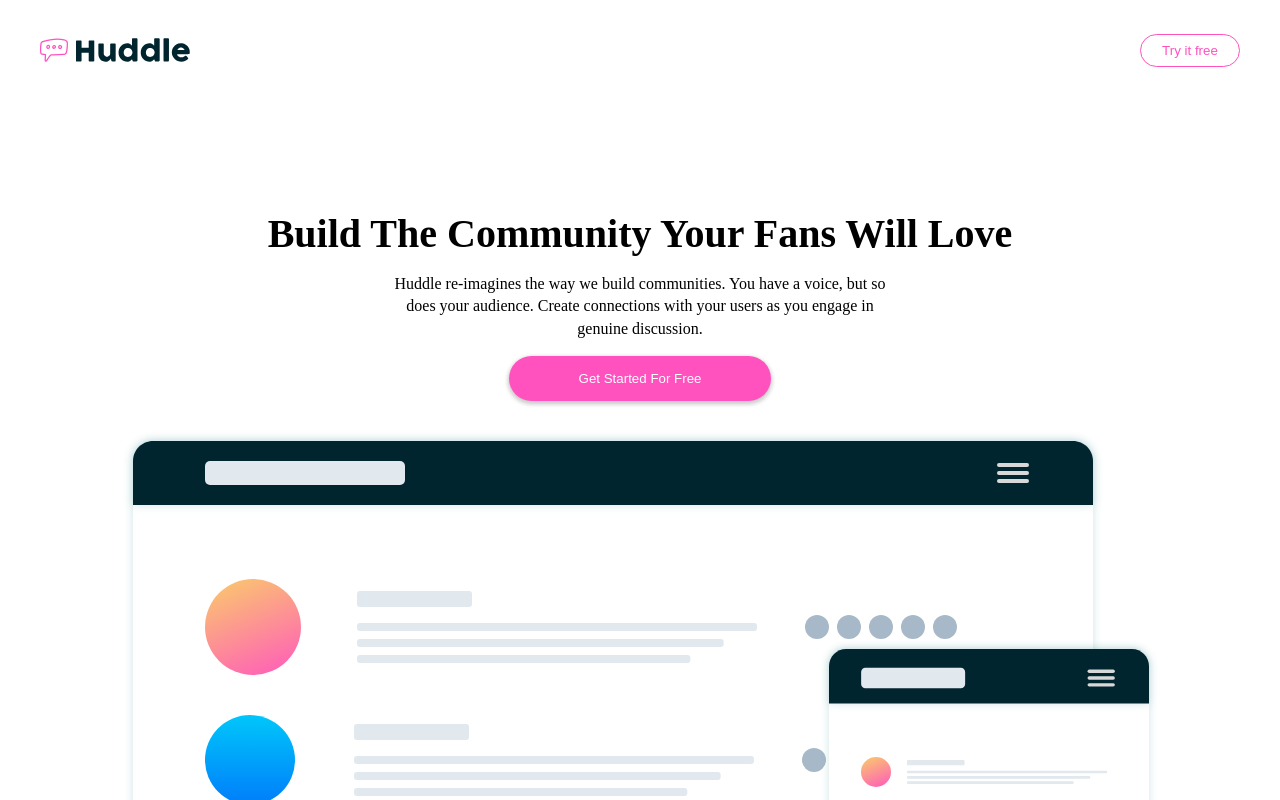
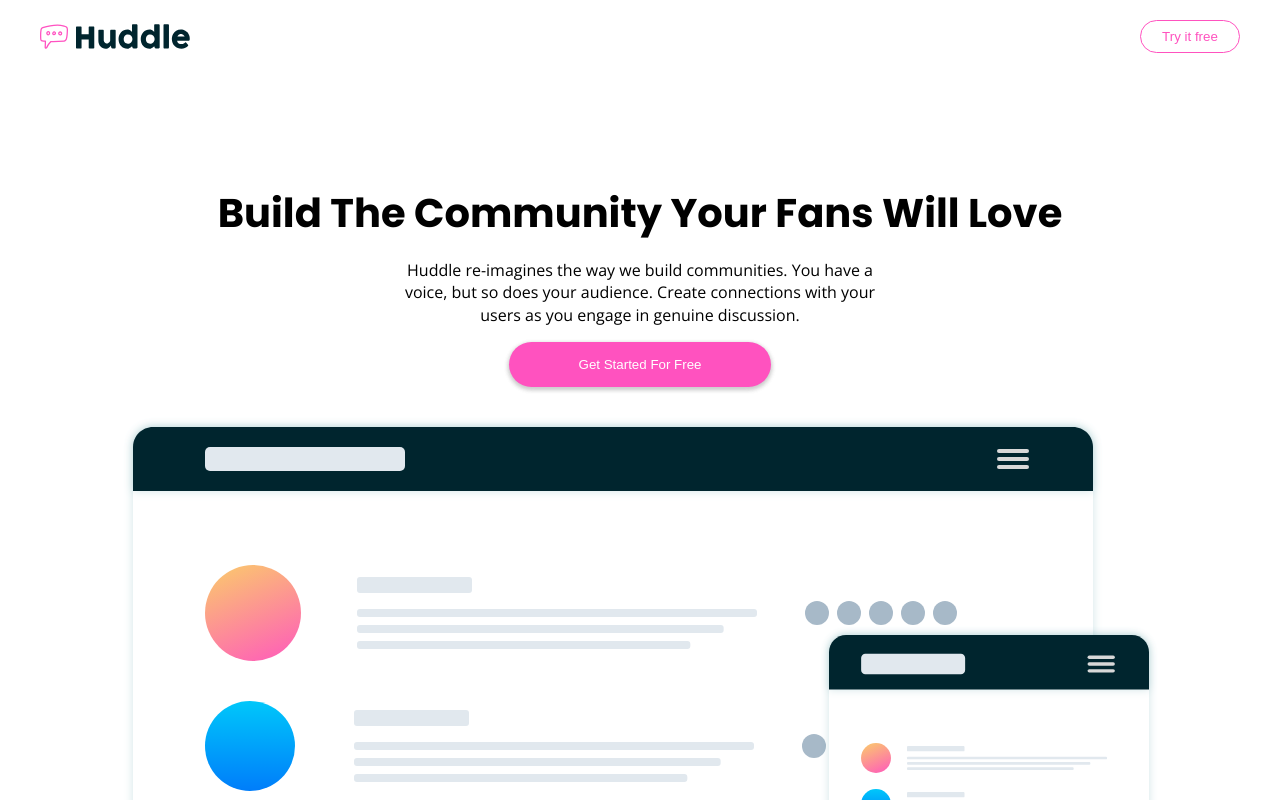
Before and after one commit to Michelle031/huddle-website, a plain HTML site: page index.html in a window 1280 px wide. Shown: the top 800 px of the page. Drawn offline with nearby package versions, Linux system fonts and the light colour scheme.

Commit message:
styled fonts

```diff
--- a/styles.css
+++ b/styles.css
@@ -14,9 +14,15 @@ body {
   box-sizing: border-box;
   overflow-x: hidden;
 }
+h1,h2,h3,h4 {
+  font-family: Poppins, sans-serif;
+}
+p {
+  font-family: Open sans,sans-serif;
+}
 nav {
   display: flex;
-  height: 60px;
+  height: 60fpx;
   padding: 20px 40px;
   justify-content: space-between;
   align-items: center;
```
